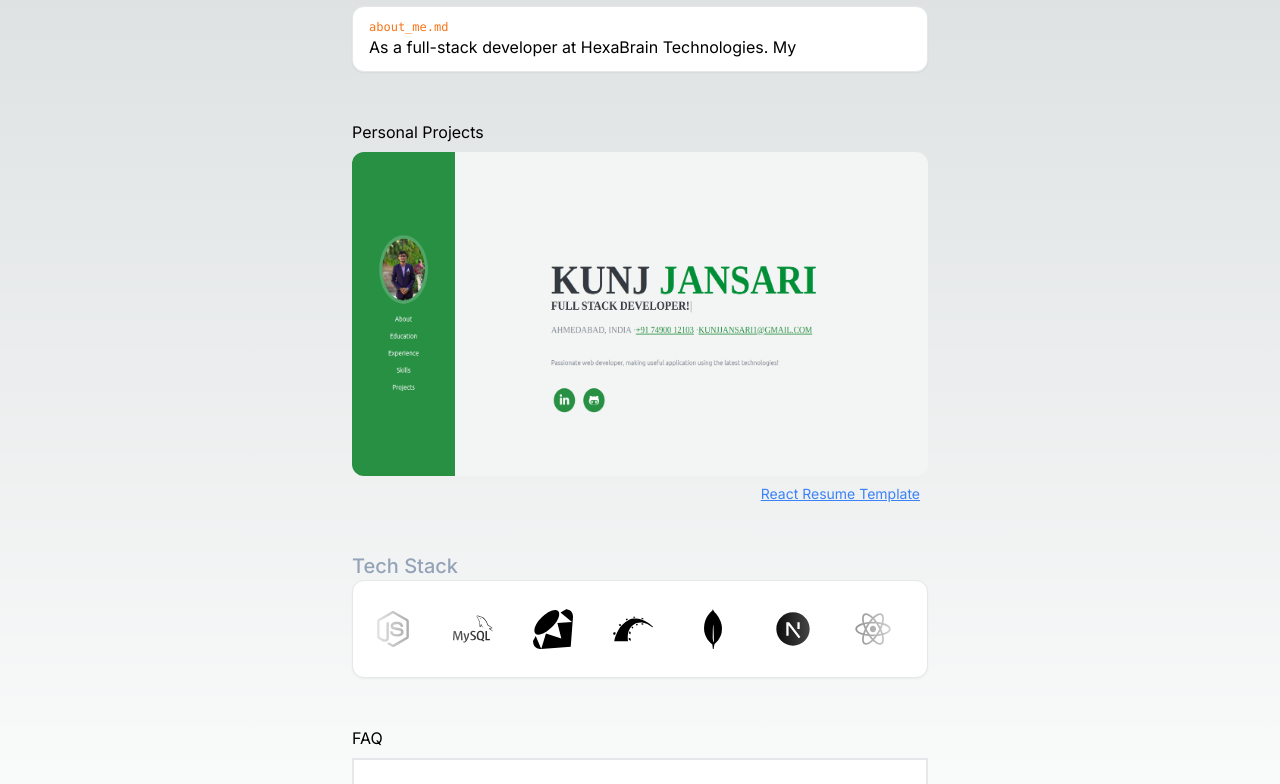
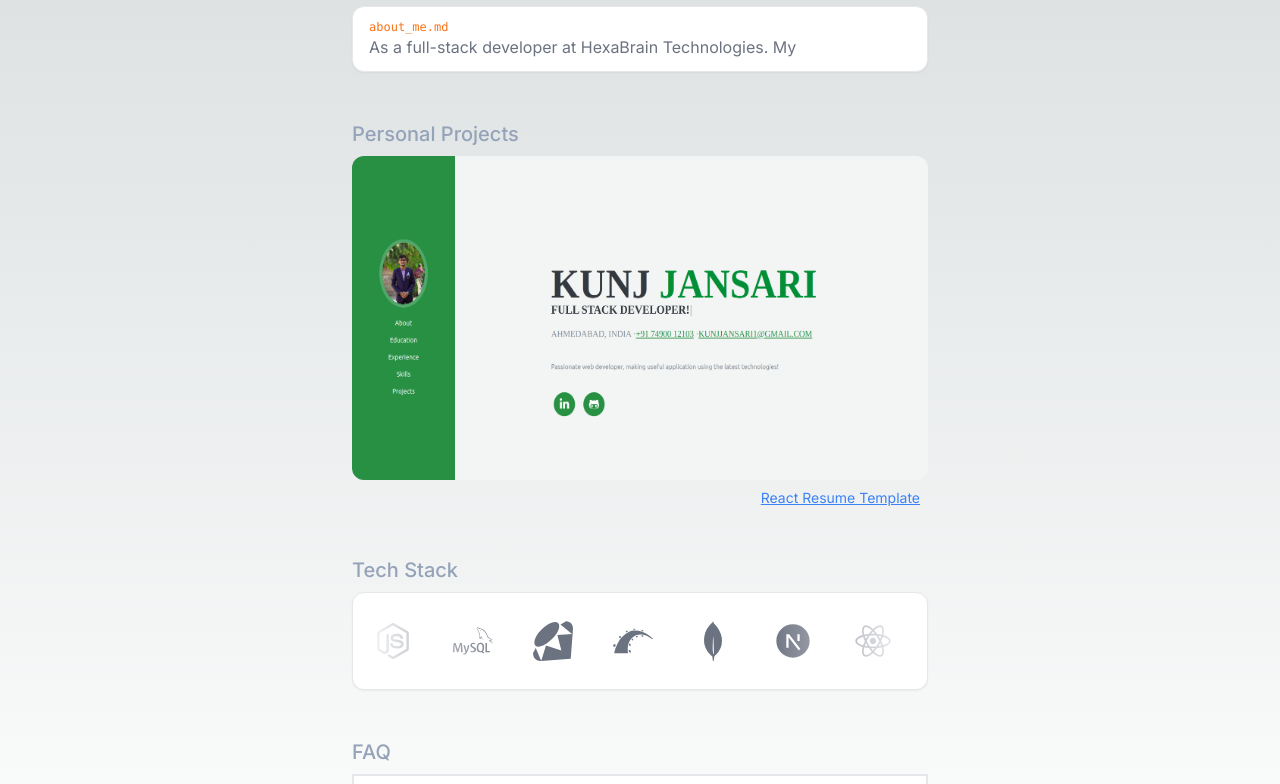
Before and after one commit to Kunj2103/personal-portfolio, a Next.js app: page / in a window 1280 px wide. Shown: the part 240-1024 px from the top of the page. Built offline with nearby package versions, Linux system fonts and the light colour scheme.

Commit message:
dark mode color

```diff
--- a/app/components/About.tsx
+++ b/app/components/About.tsx
@@ -49,6 +49,7 @@ const About = () => {
           <div className="flex gap-1.5 text-xs items-center font-mono font-medium text-orange-500">
             about_me.md
           </div>
+          <div className="text-gray-500">
             <Typewriter
               words={[
                 "As a full-stack developer at HexaBrain Technologies. My role encompasses innovating software solutions that align with business needs, a testament to my logical approach and organizational skills honed during my academic and professional journey.",
@@ -59,6 +60,7 @@ const About = () => {
               cursorColor="rgb(249 115 22/1)"
             />
           </div>
+        </div>
       </section>
     </div>
   );
--- a/app/components/FAQ.tsx
+++ b/app/components/FAQ.tsx
@@ -4,7 +4,7 @@ import Accordion from "./Accordion";
 const FAQ = () => {
   return (
     <div className="max-w-xl mx-auto mt-12">
-      <h2 className="mb-2">FAQ</h2>
+      <h2 className="mb-2 font-medium text-slate-400 text-xl">FAQ</h2>
       <Accordion />
     </div>
   );
--- a/app/components/Projects.tsx
+++ b/app/components/Projects.tsx
@@ -12,7 +12,9 @@ const Projects = () => {
   ];
   return (
     <div className="max-w-xl mx-auto mt-12">
-      <h2 className="mb-2">Personal Projects</h2>
+      <h2 className="mb-2 font-medium text-slate-400 text-xl">
+        Personal Projects
+      </h2>
       {projects.map((project) => (
         <div key={project.title}>
           <div className="aspect-video">
--- a/app/components/TechStack.tsx
+++ b/app/components/TechStack.tsx
@@ -63,7 +63,7 @@ const iconComponents = {
 const TechStack = () => {
   return (
     <div className="max-w-xl mx-auto mt-12">
-      <h2 className="font-medium text-slate-400 text-xl">Tech Stack</h2>
+      <h2 className="mb-2 font-medium text-slate-400 text-xl">Tech Stack</h2>
       <div>
         <div className="bg-white max-w-xl w-full rounded-xl shadow-sm border p-2">
           <div className="logos">
@@ -72,7 +72,7 @@ const TechStack = () => {
                 const IconComponent: IconType = iconComponents[tech.src];
                 return (
                   <div key={tech.src} className="h-10 w-10 mx-5">
-                    <IconComponent />
+                    <IconComponent className="text-gray-500" />
                   </div>
                 );
               })}
@@ -82,7 +82,7 @@ const TechStack = () => {
                 const IconComponent: IconType = iconComponents[tech.src];
                 return (
                   <div key={tech.src} className="h-10 w-10 mx-5">
-                    <IconComponent />
+                    <IconComponent className="text-gray-500" />
                   </div>
                 );
               })}
```
Lines whose indentation alone changed are shown as unchanged.
